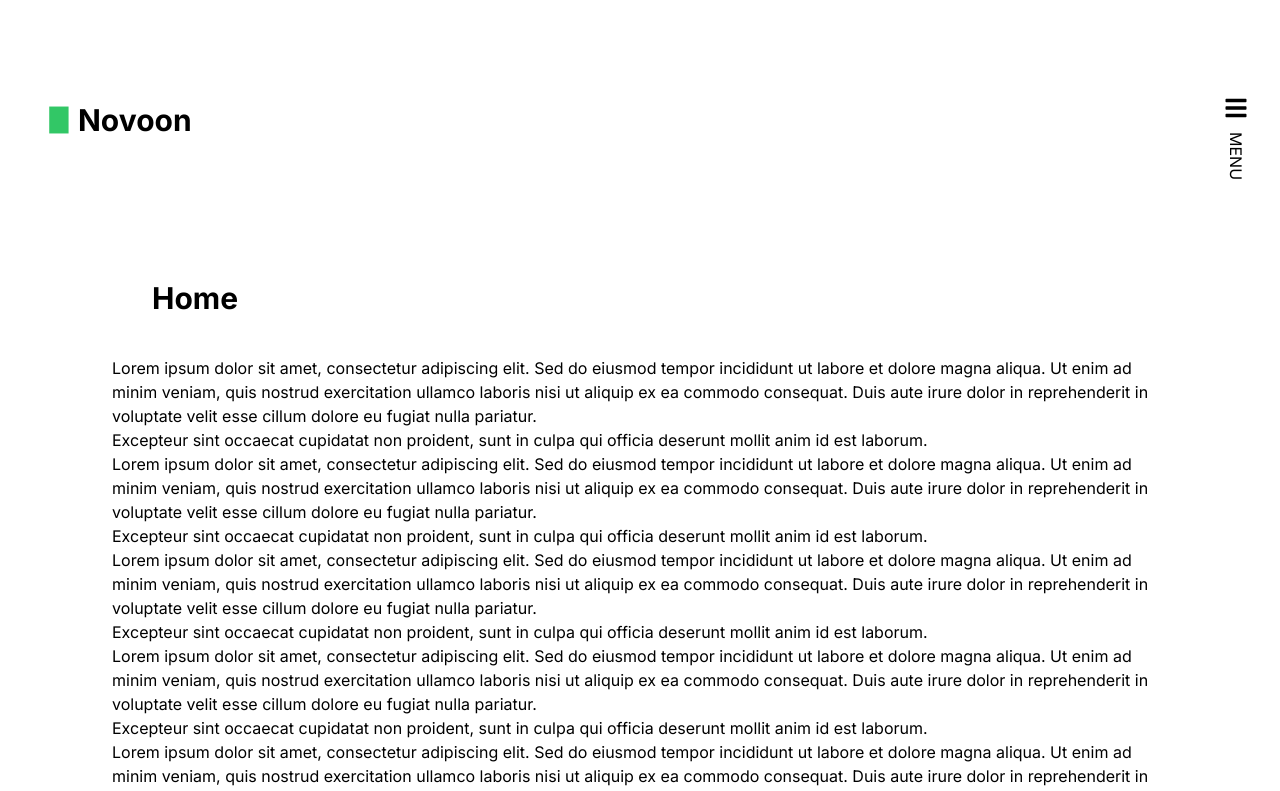
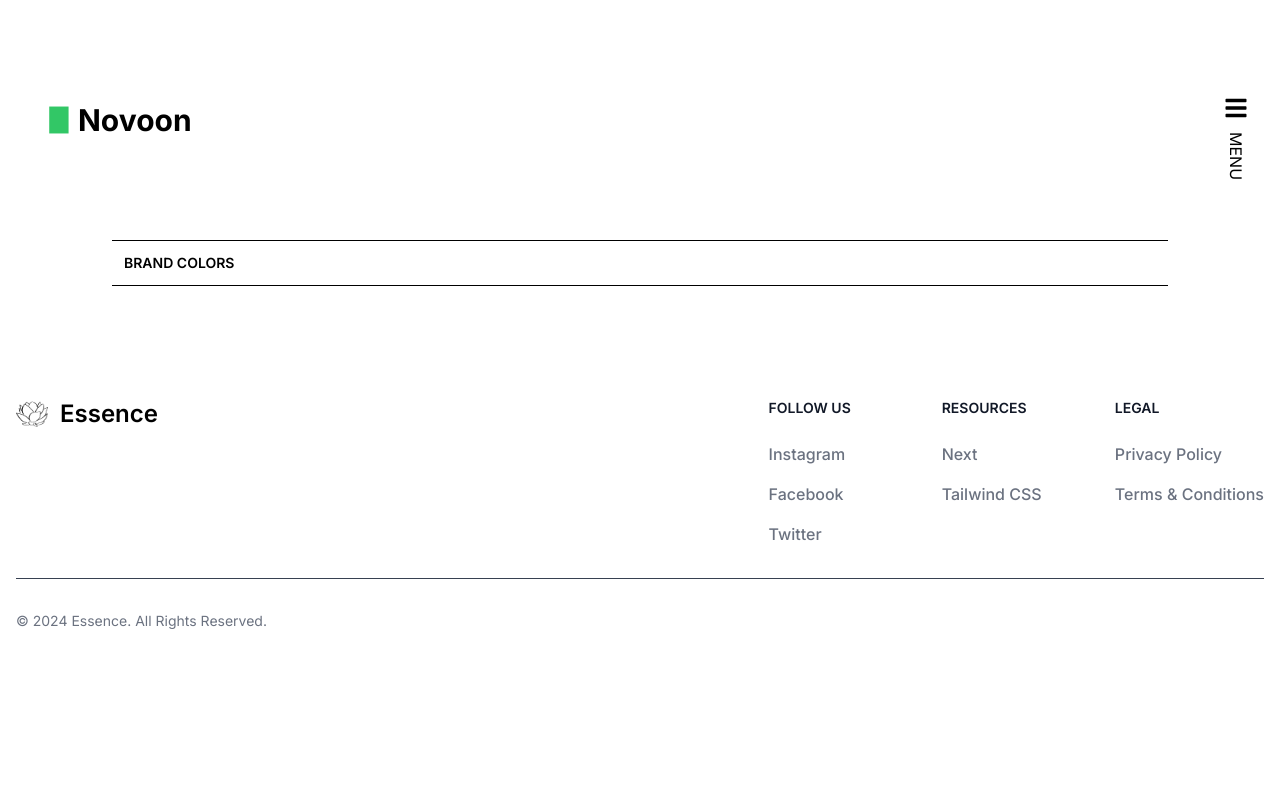
Before and after one commit to Merus23/NovoonBrandBook, a Next.js app: page / in a window 1280 px wide. Shown: the top 791 px of the page. Built offline with nearby package versions, Linux system fonts and the light colour scheme.

Commit message:
feat: add the Title component (need setup the letter spacing)

```diff
--- /dev/null
+++ b/src/app/components/Title/Title.tsx
@@ -0,0 +1,18 @@
+import React from "react";
+
+type Props = {
+  title: string;
+};
+
+const Title = ({ title }: Props) => {
+  return (
+    <div className="w-full border-y-[0.5px] border-black ">
+      {/* Need setup the letter spacing */}
+      <h1 className="text-sm font-semibold p-3 text-start uppercase">
+        {title}
+      </h1>
+    </div>
+  );
+};
+
+export default Title;
--- a/src/app/globals.css
+++ b/src/app/globals.css
@@ -16,6 +16,11 @@
   } */
 }
 
+* {
+  padding: 0;
+  margin: 0;
+}
+
 body {
 }
 
--- a/src/app/page.tsx
+++ b/src/app/page.tsx
@@ -6,8 +6,9 @@ import Image from "next/image";
 import NavBar from "./components/NavBarMobile/NavBarMobile";
 import SideMenu from "./components/SideMenu/SideMenu";
 import Logo from "/public/assets/images/logo-teste.svg";
-import Logo_logo from '/public/assets/logo_logo.png';
+import Logo_logo from "/public/assets/logo_logo.png";
 import Footer from "./components/Footer/Footer";
+import Title from "./components/Title/Title";
 
 const menuSections = [
   {
@@ -65,11 +66,14 @@ export default function Home() {
         <NavBar logo={logo} title="Novoon" onClose={toggleSidebar} />
         <main className="flex flex-col items-center w-full px-16 md:px-28 pt-20 md:pt-0">
           <div
-            className={`${!show ? "md:pr-64 transition-margin duration-300" : ""
-              }`}
+            className={`w-full ${
+              !show ? "md:pr-64 transition-margin duration-300" : ""
+            }`}
           >
-            <h1 className="text-3xl font-bold p-10">Home</h1>
-            <p>
+            <Title title="brand colors" />
+            {/* <h1 className="text-3xl font-bold p-10">Home</h1> */}
+
+            {/* <p>
               Lorem ipsum dolor sit amet, consectetur adipiscing elit. Sed do
               eiusmod tempor incididunt ut labore et dolore magna aliqua. Ut enim
               ad minim veniam, quis nostrud exercitation ullamco laboris nisi ut
@@ -179,7 +183,7 @@ export default function Home() {
             <p>
               Excepteur sint occaecat cupidatat non proident, sunt in culpa qui
               officia deserunt mollit anim id est laborum.
-            </p>
+            </p> */}
           </div>
         </main>
       </div>
@@ -192,8 +196,8 @@ export default function Home() {
             content: [
               { label: "Instagram", link: "https://www.instagram.com/" },
               { label: "Facebook", link: "https://www.facebook.com/" },
-              { label: "Twitter", link: "https://twitter.com/" }
-            ]
+              { label: "Twitter", link: "https://twitter.com/" },
+            ],
           },
         ]}
         className="mt-20"
```
